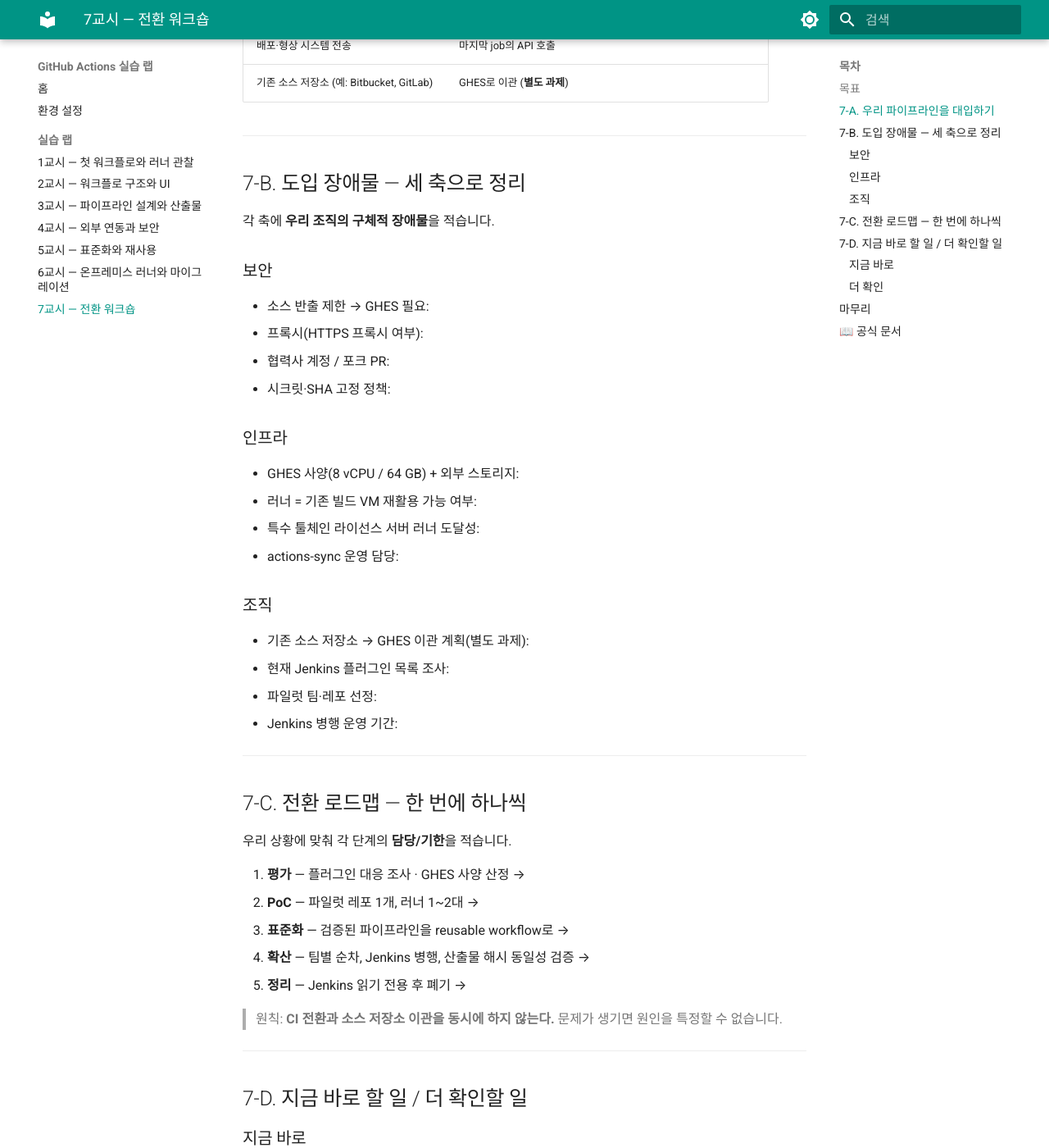
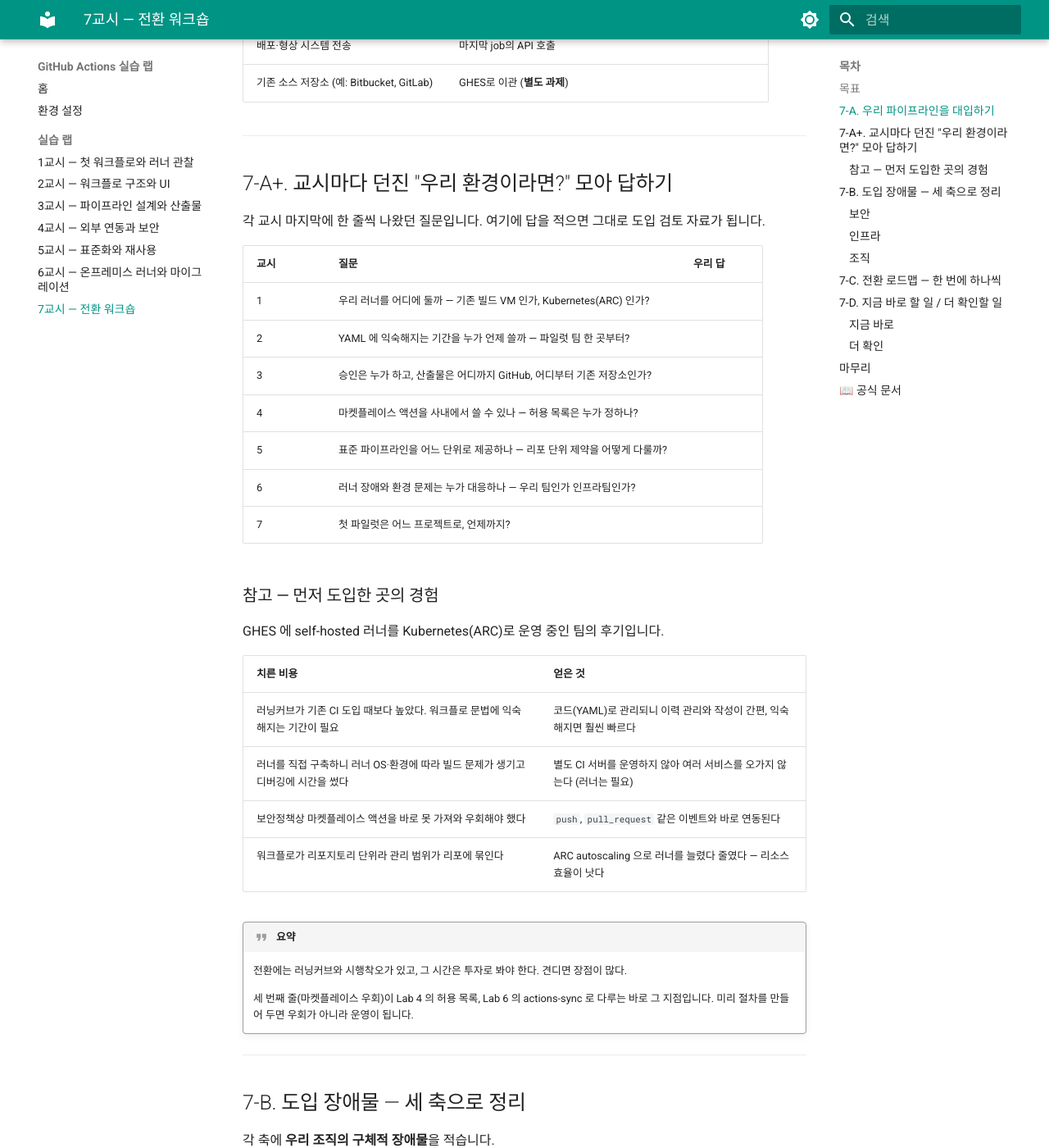
Before and after one commit to skilleat-labs/actions-lab, an MkDocs documentation site: the page built from docs/labs/lab7-migration-workshop.md, in a window 1280 px wide and 1400 px high, scrolled down 857 px. Shown: the whole window at 82% size. Built offline with MkDocs 1.6.1 and Material for MkDocs 9.7.7, drawn with Linux system fonts in a browser that asks for light colours.

Commit message:
docs: Lab5 로컬 액션 checkout 필수(action.yml 못 찾는 실패), Lab1 호스팅/self-hosted 구분, Lab7-A+ 우리 환경이라면 질문표와 선행 도입 사례
Co-Authored-By: Claude Opus 5 <noreply@anthropic.com>

```diff
--- a/docs/labs/lab7-migration-workshop.md
+++ b/docs/labs/lab7-migration-workshop.md
@@ -24,6 +24,39 @@
 | 아티팩트 저장소 업로드 | (그대로 유지 — CI만 교체) | |
 | 배포·형상 시스템 전송 | 마지막 job의 API 호출 | |
 | 기존 소스 저장소 (예: Bitbucket, GitLab) | GHES로 이관 (**별도 과제**) | |
+
+---
+
+## 7-A+. 교시마다 던진 "우리 환경이라면?" 모아 답하기
+
+각 교시 마지막에 한 줄씩 나왔던 질문입니다. 여기에 답을 적으면 그대로 도입 검토 자료가 됩니다.
+
+| 교시 | 질문 | 우리 답 |
+|---|---|---|
+| 1 | 우리 러너를 어디에 둘까 — 기존 빌드 VM 인가, Kubernetes(ARC) 인가? | |
+| 2 | YAML 에 익숙해지는 기간을 누가 언제 쓸까 — 파일럿 팀 한 곳부터? | |
+| 3 | 승인은 누가 하고, 산출물은 어디까지 GitHub, 어디부터 기존 저장소인가? | |
+| 4 | 마켓플레이스 액션을 사내에서 쓸 수 있나 — 허용 목록은 누가 정하나? | |
+| 5 | 표준 파이프라인을 어느 단위로 제공하나 — 리포 단위 제약을 어떻게 다룰까? | |
+| 6 | 러너 장애와 환경 문제는 누가 대응하나 — 우리 팀인가 인프라팀인가? | |
+| 7 | 첫 파일럿은 어느 프로젝트로, 언제까지? | |
+
+### 참고 — 먼저 도입한 곳의 경험
+
+GHES 에 self-hosted 러너를 Kubernetes(ARC)로 운영 중인 팀의 후기입니다.
+
+| 치른 비용 | 얻은 것 |
+|---|---|
+| 러닝커브가 기존 CI 도입 때보다 높았다. 워크플로 문법에 익숙해지는 기간이 필요 | 코드(YAML)로 관리되니 이력 관리와 작성이 간편, 익숙해지면 훨씬 빠르다 |
+| 러너를 직접 구축하니 러너 OS·환경에 따라 빌드 문제가 생기고 디버깅에 시간을 썼다 | 별도 CI 서버를 운영하지 않아 여러 서비스를 오가지 않는다 (러너는 필요) |
+| 보안정책상 마켓플레이스 액션을 바로 못 가져와 우회해야 했다 | `push`, `pull_request` 같은 이벤트와 바로 연동된다 |
+| 워크플로가 리포지토리 단위라 관리 범위가 리포에 묶인다 | ARC autoscaling 으로 러너를 늘렸다 줄였다 — 리소스 효율이 낫다 |
+
+!!! quote "요약"
+    전환에는 러닝커브와 시행착오가 있고, 그 시간은 투자로 봐야 한다. 견디면 장점이 많다.
+
+    세 번째 줄(마켓플레이스 우회)이 Lab 4 의 허용 목록, Lab 6 의 actions-sync 로 다루는 바로 그 지점입니다.
+    미리 절차를 만들어 두면 우회가 아니라 운영이 됩니다.
 
 ---
 
```
Also changed, not shown: docs/labs/lab1-first-workflow.md (+3 -3 lines), docs/labs/lab5-reuse-standardize.md (+13 -3 lines).
